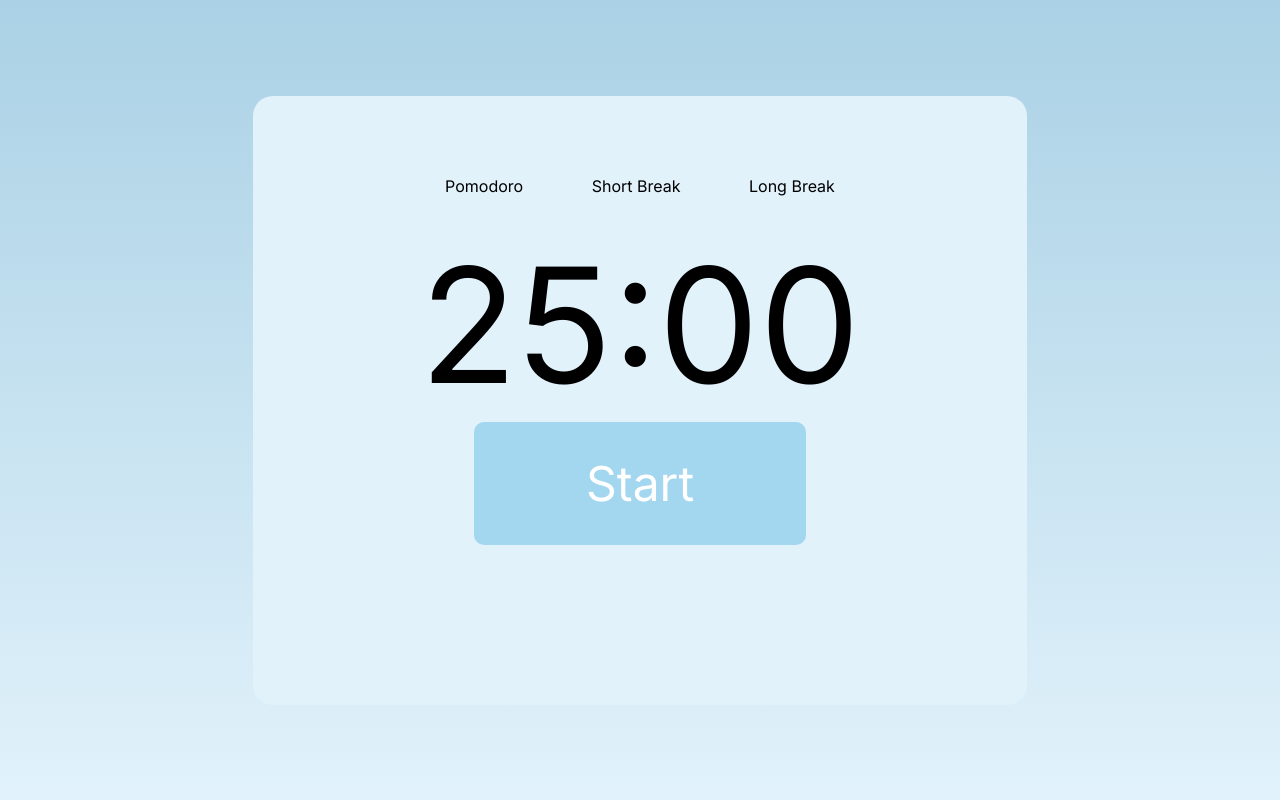
After one commit to Stphnprz09/CollegeSurvivalGuide, a PHP site: page /template/timer.html in a window 1280 px wide. The commit adds this page. Run offline with PHP 8.4, Linux system fonts and the light colour scheme.

Commit message:
timer final

```diff
--- a/css/notes.css
+++ b/css/notes.css
@@ -33,7 +33,7 @@
     margin-top: 1%;
     margin-bottom: 2%;
     color: white;
-    background-color: #02abff;
+    background-color: #A3D6EF;
     border: none;
     border-radius: 10px;
     cursor: pointer;
--- /dev/null
+++ b/css/timer.css
@@ -0,0 +1,53 @@
+@import url('https://fonts.googleapis.com/css2?family=Inter&display=swap');
+
+*{
+    margin: 0;
+    padding: 0;
+    box-sizing: border-box;
+    font-family: 'Inter', sans-serif;
+}
+
+.container {
+    width: 100%;
+}
+
+.pomodoro-container{
+    width: 100%;
+    height: 100vh;
+    background: linear-gradient(#AAD1E5, #e1f2fb);
+    display: flex;
+    justify-content: center;
+    align-items: center;
+}
+
+
+.timer{
+    padding: 10rem;
+    text-align: center;
+    background-color: #e1f2fb;
+    border-radius: 20px;
+}
+
+.choices {
+    margin-top: -5rem;
+    margin-bottom: 2rem;
+}
+
+.choices span{
+    margin: 0 2rem;
+    cursor: pointer;
+}
+
+#time {
+    font-size: 10rem;
+}
+
+button {
+    padding: 2rem 7rem;
+    font-size: 3rem;
+    cursor: pointer;
+    border: none;
+    border-radius: 10px;
+    background-color: #A3D6EF;
+    color: #FFFFFF;
+}
--- a/css/tools.css
+++ b/css/tools.css
@@ -1,5 +1,5 @@
 @import url('https://fonts.googleapis.com/css2?family=Cinzel&display=swap');
-@import url('https://fonts.googleapis.com/css2?family=Cinzel&family=Inter:wght@500&display=swap');
+@import url('https://fonts.googleapis.com/css2?family=Cinzel&family=Inter:wght@400&display=swap');
 @import url('https://fonts.googleapis.com/css2?family=Big+Shoulders+Display&display=swap');
 
 * {
@@ -138,12 +138,14 @@ main {
     text-align: center;
     padding: 5rem 0;
     word-spacing: 0.5rem;
+    font-family: 'Inter', sans-serif;
 }
 
 .text-1 h1 {
-    margin-bottom: 1rem;
+    margin-bottom: 2rem;
     font-size: 2rem;
 }
+
 
 /* search bar css */
 .search-bar-container{
--- /dev/null
+++ b/js/timer.js
@@ -0,0 +1,118 @@
+document.addEventListener('DOMContentLoaded', function () {
+    const pomodoroChoice = document.getElementById('pomorodo');
+    const shortChoice = document.getElementById('shortBreak');
+    const longChoice = document.getElementById('longBreak');
+    const time = document.getElementById('time');
+
+    // query selector
+    const background = document.querySelector('.pomodoro-container');
+    const timer = document.querySelector('.timer');
+    const button = document.querySelector('#button');
+
+    // audio and button
+    const startButton = document.getElementById('button');
+    const audio = new Audio('../Images/click.mp3');
+
+    // countdown
+    let countdown;
+    let isPaused = false;
+    let currentTime;
+
+    // audio
+    const audio1 = new Audio('../Images/click.mp3');
+    const audio2 = new Audio('../Images/yamete.mp3');
+
+
+    pomodoroChoice.addEventListener('click', function () {
+        time.textContent = "25:00";
+        background.style.background = 'linear-gradient(#AAD1E5, #e1f2fb)';
+        timer.style.background = '#e1f2fb';
+        button.style.background = '#A3D6EF';
+    });
+
+    shortChoice.addEventListener('click', function () {
+        time.textContent = "10:00";
+        background.style.background = 'linear-gradient(180.84deg, #EFDB75 0.7%, #FDFF9C 81.47%, rgba(255, 255, 255, 0.79) 100.28%, #FDE19B 100.28%)';
+        timer.style.background = '#FEF5A8';
+        button.style.background = '#FFEE52';
+    });
+
+    longChoice.addEventListener('click', function () {
+        time.textContent = "15:00";
+        background.style.background = 'linear-gradient(180.84deg, #CF75EF 0.7%, #F79CFF 81.47%, rgba(255, 255, 255, 0.79) 100.28%, #F59BFD 100.28%)';
+        timer.style.background = '#F5BBFF';
+        button.style.background = '#D766FF';
+    });
+
+    function startCountdown() {
+        const timeParts = time.textContent.split(':');
+        let minutes = parseInt(timeParts[0]);
+        let seconds = parseInt(timeParts[1]);
+
+        currentTime = minutes * 60 + seconds;
+
+        countdown = setInterval(function () {
+            if (!isPaused) {
+                currentTime--;
+
+                if (currentTime < 0) {
+                    clearInterval(countdown);
+                    audio2.play();
+                    time.textContent = "00:00";
+                    button.textContent = "Start";
+                    isPaused = false;
+                } else {
+                    const newMinutes = Math.floor(currentTime / 60);
+                    const newSeconds = currentTime % 60;
+
+                    time.textContent = `${newMinutes}:${newSeconds < 10 ? '0' : ''}${newSeconds}`;
+                }
+            }
+        }, 1000);
+    }
+
+    function resetCountdown(newTime) {
+        clearInterval(countdown);
+        isPaused = false;
+        button.textContent = "Start";
+        time.textContent = newTime;
+    }
+
+    button.addEventListener('click', function () {
+        if (button.textContent === "Start") {
+            button.textContent = "Pause";
+            audio1.play();
+            startCountdown();
+        } else if (button.textContent == 'Pause') {
+            button.textContent = 'Resume';
+            isPaused = true;
+        } else if (button.textContent == 'Resume') {
+            button.textContent = 'Pause';
+            audio1.play();
+            isPaused = false;
+            startButton();
+        }
+    });
+
+    pomodoroChoice.addEventListener('click', function () {
+        resetCountdown("25:00");
+        background.style.background = 'linear-gradient(#AAD1E5, #e1f2fb)';
+        timer.style.background = '#e1f2fb';
+        button.style.background = '#A3D6EF';
+    });
+
+    shortChoice.addEventListener('click', function () {
+        resetCountdown("10:00");
+        background.style.background = 'linear-gradient(180.84deg, #EFDB75 0.7%, #FDFF9C 81.47%, rgba(255, 255, 255, 0.79) 100.28%, #FDE19B 100.28%)';
+        timer.style.background = '#FEF5A8';
+        button.style.background = '#FFEE52';
+    });
+
+    longChoice.addEventListener('click', function () {
+        resetCountdown("15:00");
+        background.style.background = 'linear-gradient(180.84deg, #CF75EF 0.7%, #F79CFF 81.47%, rgba(255, 255, 255, 0.79) 100.28%, #F59BFD 100.28%)';
+        timer.style.background = '#F5BBFF';
+        button.style.background = '#D766FF';
+    });
+
+});
--- /dev/null
+++ b/template/timer.html
@@ -0,0 +1,26 @@
+<!DOCTYPE html>
+<html lang="en">
+<head>
+    <meta charset="UTF-8">
+    <meta name="viewport" content="width=device-width, initial-scale=1.0">
+    <link rel="stylesheet" href="../css/timer.css">
+    <link rel="shortcut icon" href="../Images/finalLogo.png" type="image/x-icon">
+    <title>Pomodoro Timer</title>
+</head>
+<body>
+    <div class="container">
+        <div class="pomodoro-container">
+            <div class="timer">
+                <div class="choices">
+                    <span id="pomorodo">Pomodoro</span>
+                    <span id="shortBreak">Short Break</span>
+                    <span id="longBreak">Long Break</span>
+                </div>
+                <span id="time">25:00</span> <br>
+                <button id="button">Start</button>
+            </div>
+        </div>
+    </div>
+</body>
+<script src="../js/timer.js"></script>
+</html>
```
Also changed, not shown: template/tools.html (+4 -5 lines), Images/pomodoro.png (added), 2 other files.
